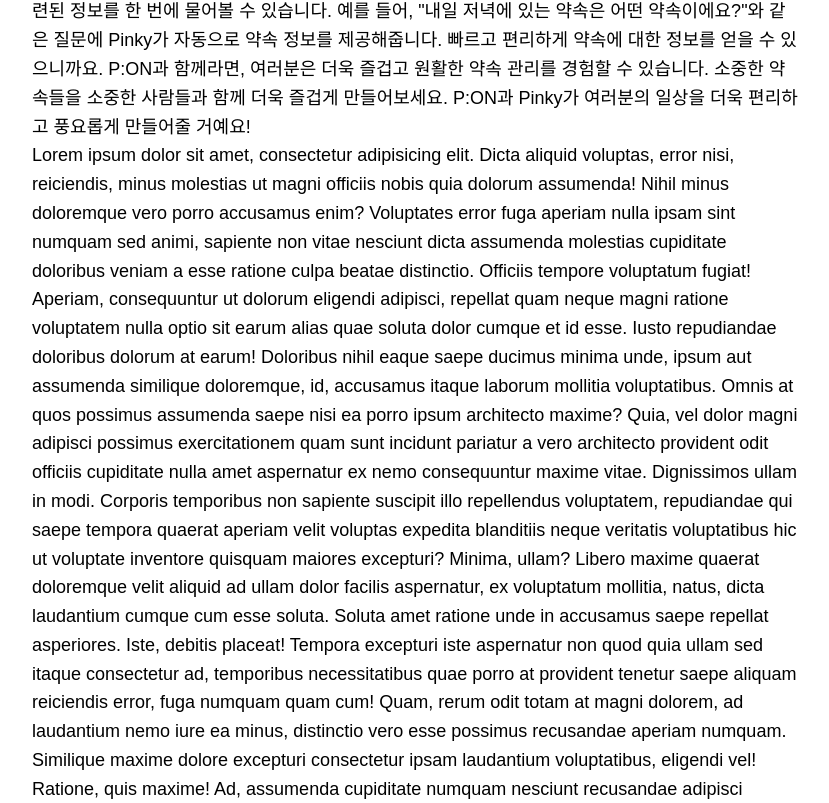
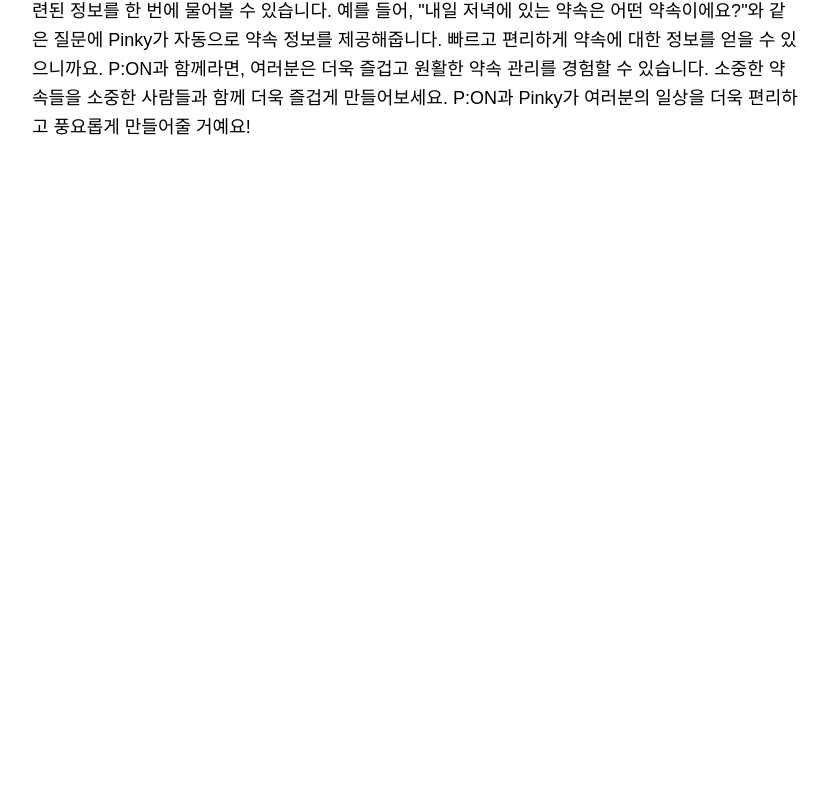
Before and after one commit to iri95/P_ON, a Next.js app in the folder web/: page / in a window 1280 px wide. Shown: the part 457-1260 px from the top of the page, without its empty margins (224-1053 px from the left). After the commit the page ends 800 px from the top, so only its background shows below. Built offline with nearby package versions, Linux system fonts and the light colour scheme; a web font is replaced by a local one.

Commit message:
Fix: opengragh image 경로 수정 및 alt 생성
next에서 자동으로 찾기 위해 수정

Change-Id: Ie0d56c013ba032fbd300495c0723144af429440b

```diff
--- a/web/src/app/page.tsx
+++ b/web/src/app/page.tsx
@@ -1,4 +1,4 @@
-import HomeIndex from '@/containers/Home';
+// import HomeIndex from '@/containers/Home';
 
 export default function Home() {
   return (
@@ -21,7 +21,7 @@
         있습니다. 소중한 약속들을 소중한 사람들과 함께 더욱 즐겁게 만들어보세요. P:ON과 Pinky가 여러분의 일상을 더욱
         편리하고 풍요롭게 만들어줄 거예요!
       </p>
-      <HomeIndex />
+      {/* <HomeIndex /> */}
     </>
   );
 }
```
Also changed, not shown: web/src/app/opengragh-image.alt.txt (added), web/src/app/opengraph-image.png (added).
